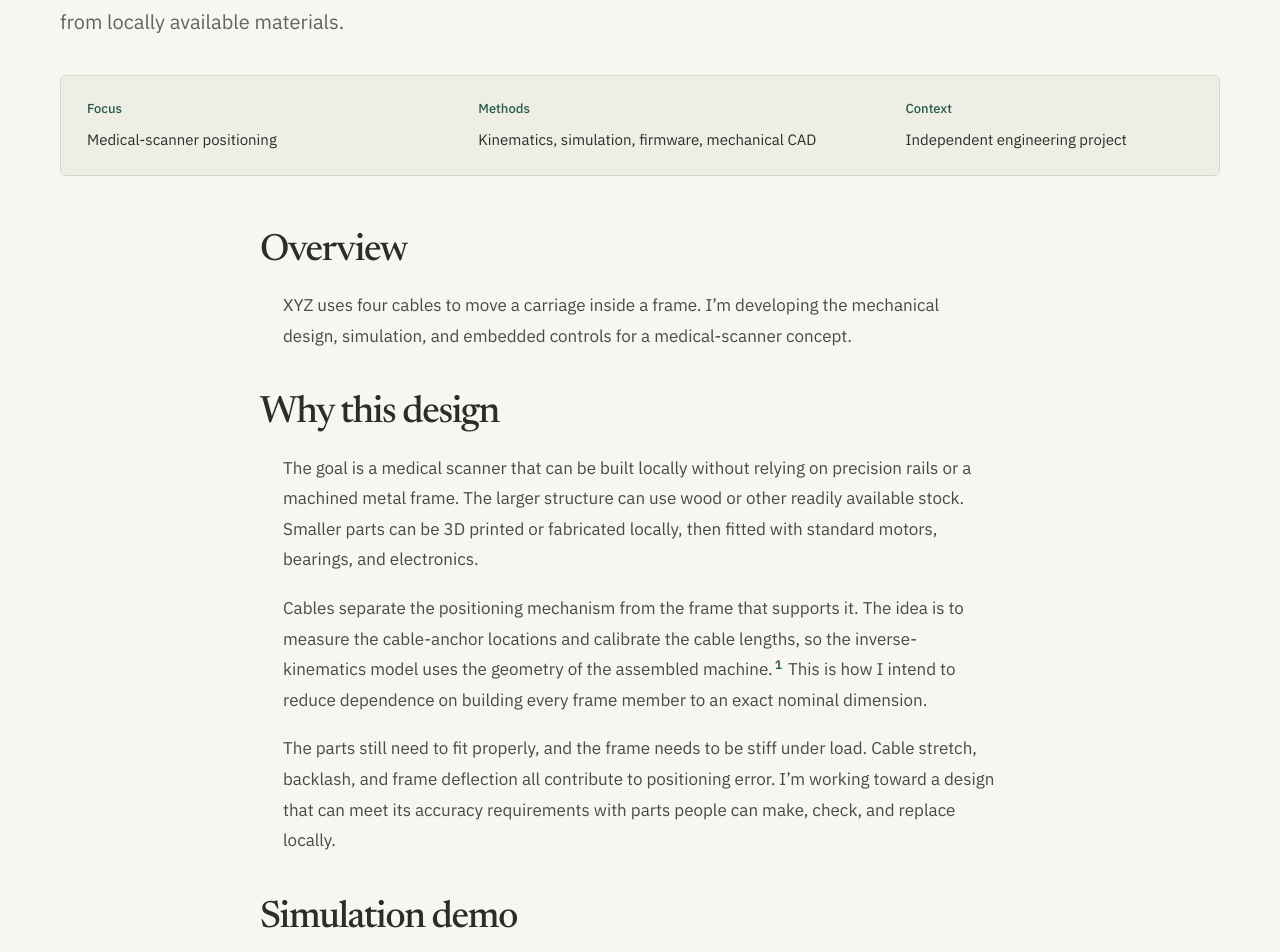
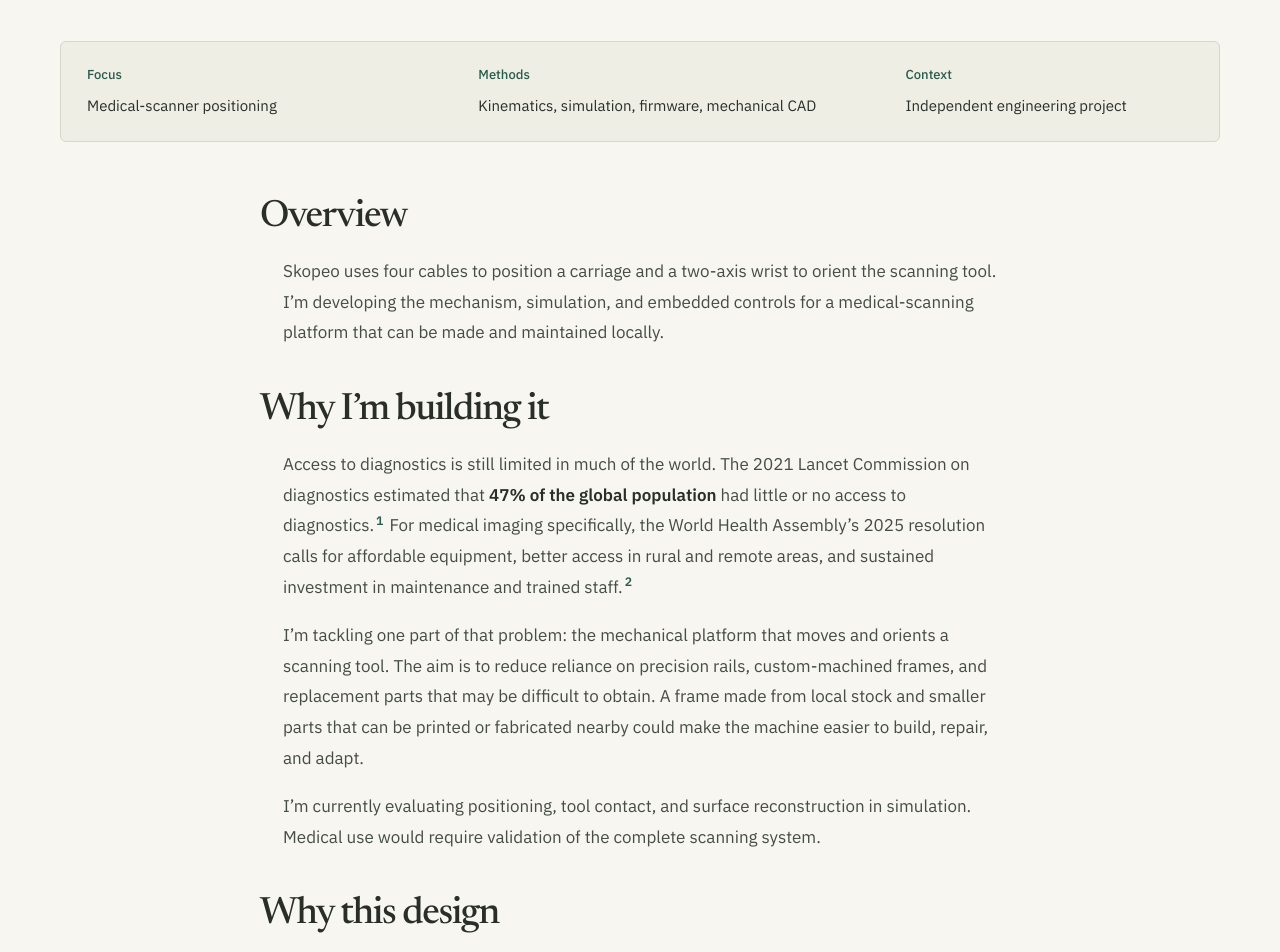
Before and after one commit to Farlessyost/farlessyost.github.io, a Jekyll site: the page built from xyz-robot.md, in a window 1280 px wide and 1400 px high, scrolled down 380 px. Shown: the top 952 px of the window. Built offline with Jekyll 4.4.1, drawn with Linux system fonts in a browser that asks for light colours; some of the changed text lies outside the part shown.

Commit message:
Explain caregiving and diagnostic access goals; name scanner Skopeo

```diff
--- a/xyz-robot.md
+++ b/xyz-robot.md
@@ -1,17 +1,17 @@
 ---
 layout: project
-title: XYZ robot
-permalink: /projects/xyz-robot/
+title: Skopeo
+permalink: /projects/skopeo/
 group: build
 order: 2
 category: Robotics & control
 status: In development
-description: A cable-driven medical-scanner concept designed around 3D-printed parts and a frame made from locally available materials.
-summary: Medical-scanner concept using cable positioning, 3D-printed assemblies, and a timber frame.
+description: A medical-scanning concept designed for local fabrication and repair.
+summary: A medical-scanning concept designed for local fabrication and repair, using cable positioning, printed parts, and a timber frame.
 card_methods: MuJoCo · ROS 2 · ESP32 · FreeCAD
 cover: /assets/images/xyz-robot-sequence.gif
 cover_poster: /assets/images/xyz-robot-sequence.png
-cover_alt: Current XYZ robot CAD assembly with timber frame, cable mechanism, and servo wrist
+cover_alt: Skopeo CAD assembly with timber frame, cable mechanism, and servo wrist
 focus: Medical-scanner positioning
 methods: Kinematics, simulation, firmware, mechanical CAD
 context: Independent engineering project
@@ -20,13 +20,21 @@
 ---
 ## Overview
 
-XYZ uses four cables to move a carriage inside a frame. I’m developing the mechanical design, simulation, and embedded controls for a medical-scanner concept.
+Skopeo uses four cables to position a carriage and a two-axis wrist to orient the scanning tool. I’m developing the mechanism, simulation, and embedded controls for a medical-scanning platform that can be made and maintained locally.
+
+## Why I’m building it
+
+Access to diagnostics is still limited in much of the world. The 2021 Lancet Commission on diagnostics estimated that **47% of the global population** had little or no access to diagnostics.[^diagnostic-access] For medical imaging specifically, the World Health Assembly’s 2025 resolution calls for affordable equipment, better access in rural and remote areas, and sustained investment in maintenance and trained staff.[^imaging-access]
+
+I’m tackling one part of that problem: the mechanical platform that moves and orients a scanning tool. The aim is to reduce reliance on precision rails, custom-machined frames, and replacement parts that may be difficult to obtain. A frame made from local stock and smaller parts that can be printed or fabricated nearby could make the machine easier to build, repair, and adapt.
+
+I’m currently evaluating positioning, tool contact, and surface reconstruction in simulation. Medical use would require validation of the complete scanning system.
 
 ## Why this design
 
-The goal is a medical scanner that can be built locally without relying on precision rails or a machined metal frame. The larger structure can use wood or other readily available stock. Smaller parts can be 3D printed or fabricated locally, then fitted with standard motors, bearings, and electronics.
+The larger structure can use wood or other readily available stock. Smaller parts can be 3D printed or fabricated locally, then fitted with standard motors, bearings, and electronics.
 
-Cables separate the positioning mechanism from the frame that supports it. The idea is to measure the cable-anchor locations and calibrate the cable lengths, so the inverse-kinematics model uses the geometry of the assembled machine.[^calibration] This is how I intend to reduce dependence on building every frame member to an exact nominal dimension.
+Cables separate the positioning mechanism from the frame that supports it. The idea is to measure the cable-anchor locations and calibrate the cable lengths, so the inverse-kinematics model uses the geometry of the assembled machine. This is how I intend to reduce dependence on building every frame member to an exact nominal dimension.
 
 The parts still need to fit properly, and the frame needs to be stiff under load. Cable stretch, backlash, and frame deflection all contribute to positioning error. I’m working toward a design that can meet its accuracy requirements with parts people can make, check, and replace locally.
 
@@ -51,15 +59,15 @@
 
 ## Complete robot
 
-Four motor-driven cables position the carriage with three translational degrees of freedom, expressed in Cartesian coordinates (x, y, z). Inverse kinematics maps a target carriage position to cable lengths. Because cables only pull, tension allocation must satisfy force equilibrium with positive cable tensions.[^cable-mechanics] The wrist adds two rotational degrees of freedom to orient the tool for scanning or marking.
+Four motor-driven cables position the carriage with three translational degrees of freedom, expressed in Cartesian coordinates (x, y, z). Inverse kinematics maps a target carriage position to cable lengths. Because cables only pull, tension allocation must satisfy force equilibrium with positive cable tensions. The wrist adds two rotational degrees of freedom to orient the tool for scanning or marking.
 
-Cable positioning reduces dependence on long precision rails. The guides, wrist, and cable-routing parts concentrate the important fits into smaller assemblies that can be fabricated and checked locally. The remaining positioning problem depends on cable-length calibration, cable compliance, and tension management.[^calibration]
+Cable positioning reduces dependence on long precision rails. The guides, wrist, and cable-routing parts concentrate the important fits into smaller assemblies that can be fabricated and checked locally. The remaining positioning problem depends on cable-length calibration, cable compliance, and tension management.
 
-{% include figure.html src="/assets/images/xyz-robot-sequence.gif" poster="/assets/images/xyz-robot-sequence.png" alt="Complete CAD assembly of the XYZ cable-driven robot" caption="Complete robot assembly." %}
+{% include figure.html src="/assets/images/xyz-robot-sequence.gif" poster="/assets/images/xyz-robot-sequence.png" alt="Complete CAD assembly of the Skopeo cable-driven scanning platform" caption="Complete Skopeo assembly." %}
 
 ## Tool wrist
 
-Two servos control pitch and roll about orthogonal axes, giving the wrist two rotational degrees of freedom.[^joints] Each drives an antagonistic tendon pair: one tendon pulls while the other pays out. The drum radii set the transmission ratio between servo rotation and joint rotation. Bearing-supported joints carry the tool holder and stereo-camera mount, setting their orientation relative to the working surface.
+Two servos control pitch and roll about orthogonal axes, giving the wrist two rotational degrees of freedom. Each drives an antagonistic tendon pair: one tendon pulls while the other pays out. The drum radii set the transmission ratio between servo rotation and joint rotation. Bearing-supported joints carry the tool holder and stereo-camera mount, setting their orientation relative to the working surface.
 
 Local pitch and roll control lets the tool follow changes in the surface normal without requiring the entire carriage to rotate. Independently supported capstans carry tendon loads through bearings, reducing radial loading on the servo shafts.
 
@@ -75,7 +83,7 @@
 
 ## Rod and counterweight
 
-The guide combines a prismatic joint for axial translation with a two-axis gimbal for angular motion. A square sleeve and fitted liners constrain rotation about the rod’s axis.[^joints] The counterweight applies gravitational preload through the rope and pulleys, helping maintain positive cable tensions. Sizing uses quasi-static force and moment equilibrium; the pulley geometry determines mechanical advantage and how the load varies with carriage position.
+The guide combines a prismatic joint for axial translation with a two-axis gimbal for angular motion. A square sleeve and fitted liners constrain rotation about the rod’s axis. The counterweight applies gravitational preload through the rope and pulleys, helping maintain positive cable tensions. Sizing uses quasi-static force and moment equilibrium; the pulley geometry determines mechanical advantage and how the load varies with carriage position.
 
 The keyed guide constrains an unwanted rotational degree of freedom, making tool orientation better defined. Gravity provides passive preload without an additional force actuator, at the cost of added moving inertia and position-dependent loading.
 
@@ -83,8 +91,6 @@
 
 ## References and notes
 
-[^calibration]: XueJun Jin et al. [“Geometric Parameter Calibration for a Cable-Driven Parallel Robot Based on a Single One-Dimensional Laser Distance Sensor Measurement and Experimental Modeling.”](https://doi.org/10.3390/s18072392) *Sensors* 18(7), 2392 (2018). Covers anchor geometry, pulley kinematics, and cable elongation. This is a reference for the calibration approach; local fabrication is a design goal for this project.
+[^diagnostic-access]: Kenneth A. Fleming et al. [“The Lancet Commission on diagnostics: transforming access to diagnostics.”](https://doi.org/10.1016/S0140-6736(21)00673-5) *The Lancet* 398, 1997 to 2050 (2021). The Commission estimates that 47% of the global population has little or no access to diagnostics. This concerns diagnostics overall, including laboratory testing.
 
-[^cable-mechanics]: Clément Gosselin. [“Cable-driven parallel mechanisms: state of the art and perspectives.”](https://www.jstage.jst.go.jp/article/mer/1/1/1_2014dsm0004/_article) *Mechanical Engineering Reviews* 1(1), DSM0004 (2014). Background on cable kinematics, force equilibrium, and the workspace in which the required cable tensions can be maintained.
-
-[^joints]: Kevin M. Lynch and Frank C. Park. [“Degrees of Freedom of a Robot,” Section 2.2 of *Modern Robotics*.](https://modernrobotics.northwestern.edu/nu-gm-book-resource/2-2-degrees-of-freedom-of-a-robot/) Explains revolute and prismatic joints and how mechanical constraints remove degrees of freedom. The assemblies shown here are my designs.
+[^imaging-access]: World Health Assembly. [*Strengthening medical imaging capacity*, resolution WHA78.13](https://apps.who.int/gb/ebwha/pdf_files/WHA78/A78_R13-en.pdf) (2025), especially paragraphs 1(2), 1(3), 1(5), and 1(7). Calls for sustainable investment in imaging equipment and maintenance, workforce training, access in rural and remote areas, and consideration of operating and maintenance costs before procurement.
```
Also changed, not shown: CONTENT_NOTES.md (+4 -0 lines), about.md (+1 -1 lines), peepin-on-papaw.md (+21 -15 lines), xyz-robot-redirect.html (added, +16 -0 lines), README.md.
